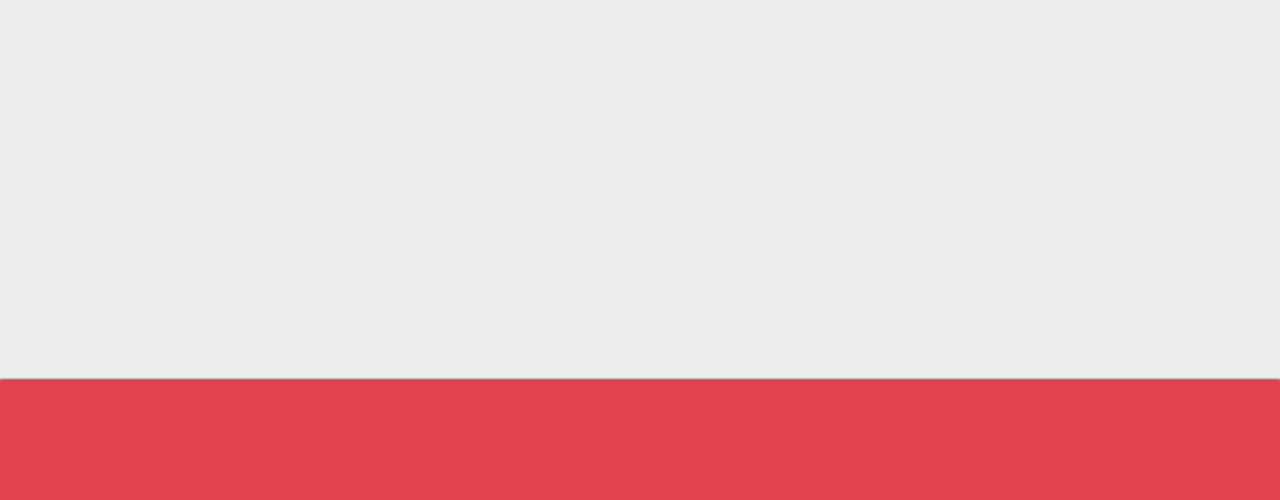
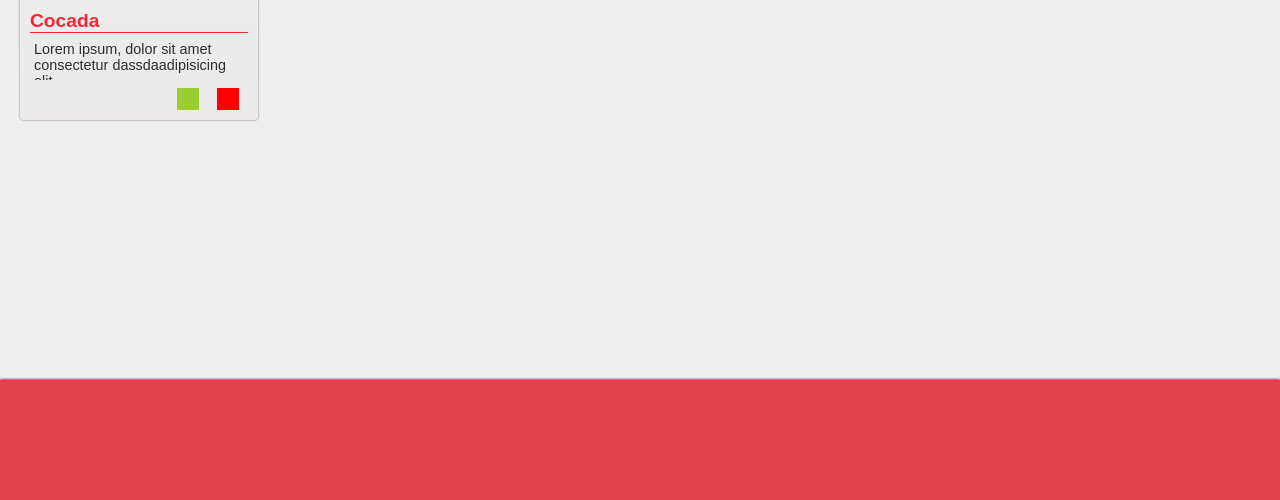
Before and after one commit to H1ra1/Demoday-projeto, a Django app: page / in a window 1280 px wide. Shown: the part 300-800 px from the top of the page. Run offline with Django 3.2, Linux system fonts and the light colour scheme.

Commit message:
criar pagina home

```diff
--- a/app/templates/home.html
+++ b/app/templates/home.html
@@ -3,5 +3,21 @@
 {% block titulo %}Sua Receita{% endblock %}
 
 {% block conteudo %}
-    <h3>Teste</h3>
+    <div class="grid-home">
+        <a href="">
+            <div class="bloco">
+                <div class="imagem">
+                    <img src="../static/imgs/cocada.jpg" alt="Cocada">
+                </div>
+                <div class="infos">
+                    <p>Cocada</p>
+                    <p>Lorem ipsum, dolor sit amet consectetur dassdaadipisicing elit.</p>
+                </div>
+                <div class="avaliation">
+                    <div class="like"></div>
+                    <div class="dislike"></div>
+                </div>
+            </div>
+        </a>
+    </div>
 {% endblock %}
```
